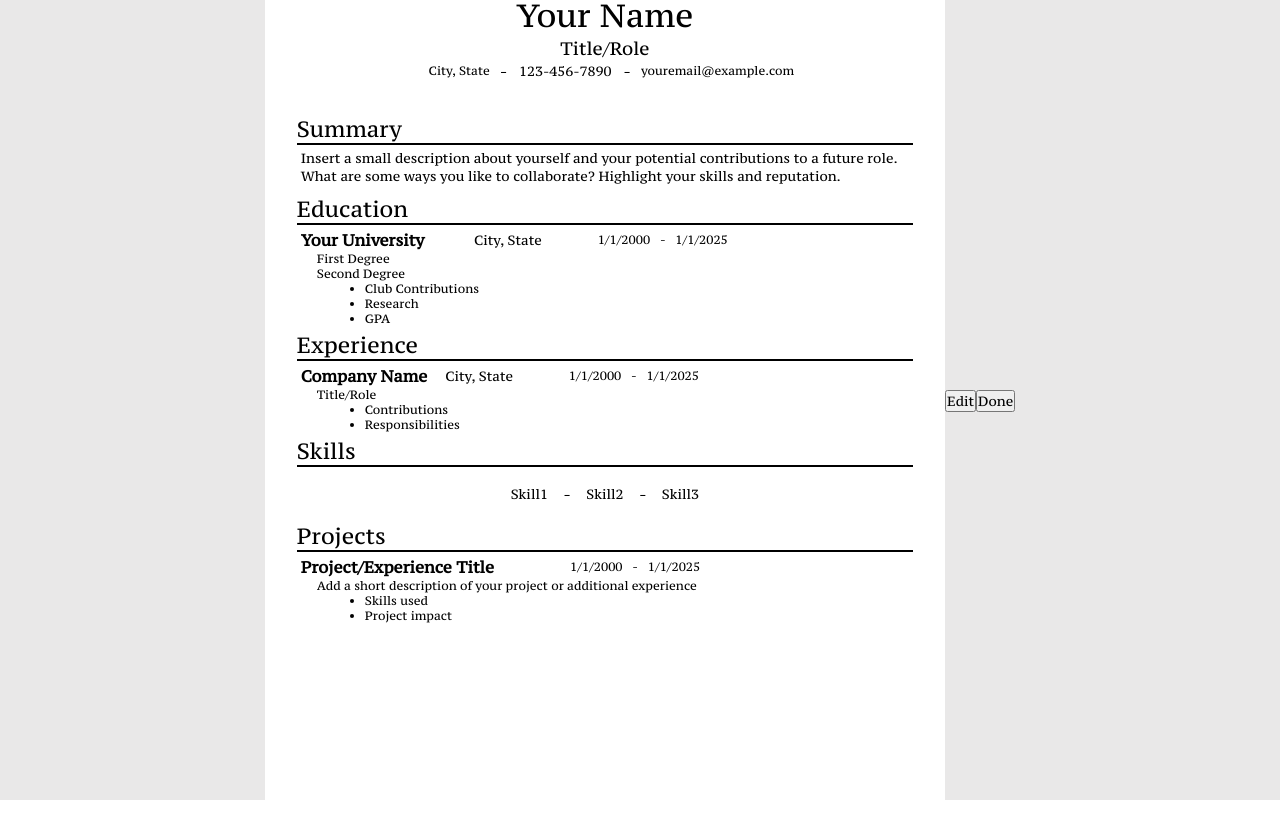
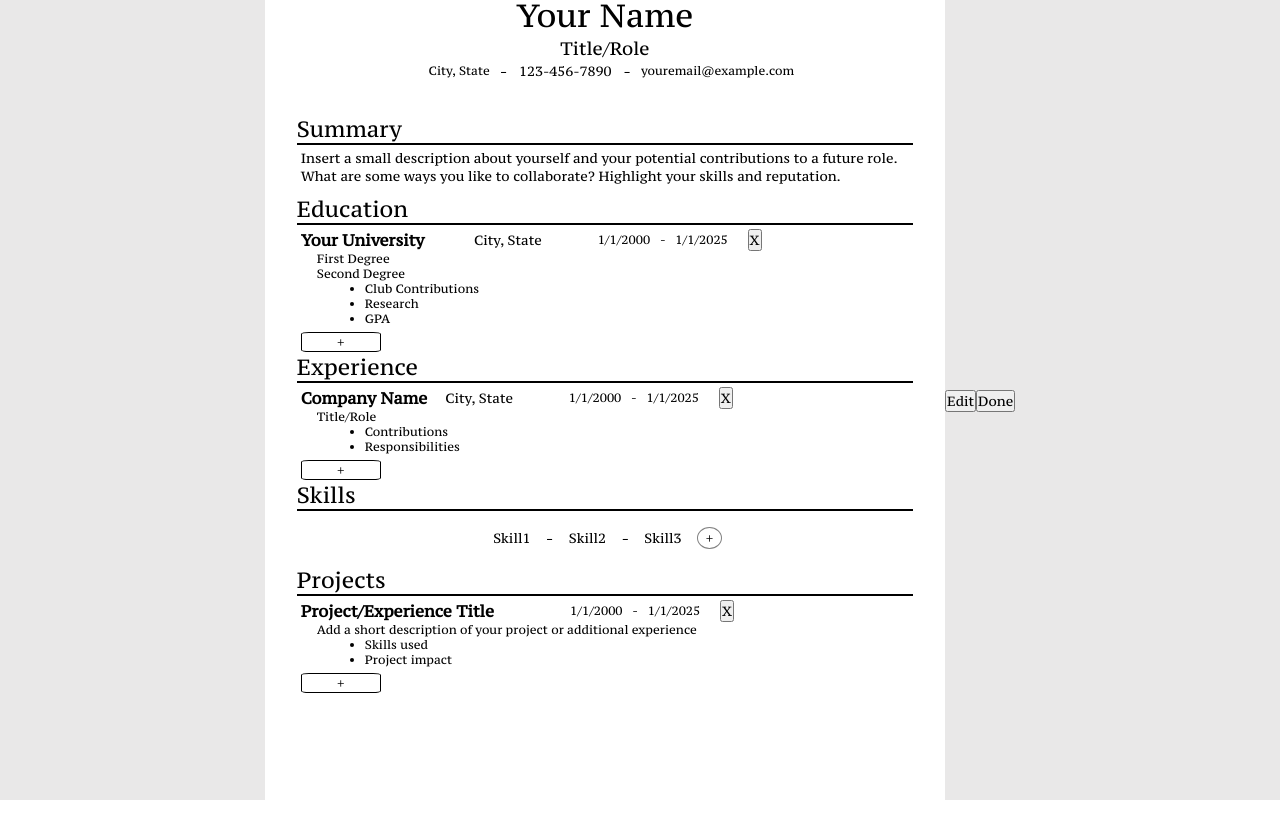
Before and after one commit to mkreynolds919/cv-generator, a React (Vite) app: page / in a window 1280 px wide. Built offline with nearby package versions, Linux system fonts and the light colour scheme.

Commit message:
feat: add section addition and subtraction with buttons

```diff
--- a/src/components/Education.jsx
+++ b/src/components/Education.jsx
@@ -2,12 +2,43 @@
 import SectionInfo from "./SectionInfo.jsx";
 
 export default function Education({ data, setData, isEditing }) {
+
+    function addEducation() {
+        setData((prevData) => ({
+            ...prevData,
+            education: [
+                ...prevData.education,
+                {
+                    name: "Your University",
+                    location: "City, State",
+                    startDate: "1/1/2000",
+                    endDate: "1/1/2025",
+                    subtitles: ["First Degree", "Second Degree"],
+                    bullets: ["Club Contributions", "Research", "GPA"],
+                    id: crypto.randomUUID(),
+                }
+            ]
+        }));
+    }
+
+
+    function deleteEducation(id) {
+        setData((prevData) => ({
+            ...prevData,
+            education: prevData.education.filter((school) => {
+                return school.id !== id;
+            })
+        }));
+    }
+
+
     return (
         <div className="education-container section">
             <h1 className="section-header">Education</h1>
             <hr></hr>
             {data.map(school => {
-                return <SectionInfo
+                return (
+                        <SectionInfo
                         name={school.name}
                         location={school.location}
                         startDate={school.startDate}
@@ -19,8 +50,11 @@ export default function Education({ data, setData, isEditing }) {
                         id={school.id}
                         source="education"
                         isEditing={isEditing}
+                        deleteSection={deleteEducation}
                         />
+                    )
             })}
+            {isEditing && <button className="add-section-button" onClick={() => addEducation()}>+</button>}
         </div>
     );
 }
--- a/src/components/Experience.jsx
+++ b/src/components/Experience.jsx
@@ -2,12 +2,40 @@
 import SectionInfo from "./SectionInfo.jsx";
 
 export default function Experience({ data, setData, isEditing }) {
+
+    function addExperience() {
+        setData((prevData) => ({
+            ...prevData,
+            experience: [
+                ...prevData.experience,
+                {
+                    name: "Company Name",
+                    location: "City, State",
+                    startDate: "1/1/2000",
+                    endDate: "1/1/2025",
+                    subtitles: ["Title/Role"],
+                    bullets: ["Contributions", "Responsibilities"],
+                    id: crypto.randomUUID(),
+                }
+            ]
+        }));
+    }
+
+    function deleteExperience(id) {
+        setData((prevData) => ({
+            ...prevData,
+            experience: prevData.experience.filter((exp) => {
+                return exp.id !== id;
+            })
+        }));
+    }
     return (
             <div className="experience-container section">
                 <h1 className="section-header">Experience</h1>
                 <hr></hr>
                 {data.map(exp => {
-                    return <SectionInfo
+                    return (
+                            <SectionInfo
                             name={exp.name}
                             location={exp.location}
                             startDate={exp.startDate}
@@ -19,8 +47,11 @@ export default function Experience({ data, setData, isEditing }) {
                             id={exp.id}
                             source="experience"
                             isEditing={isEditing}
+                            deleteSection={deleteExperience}
                             />
+                    )
                 })}
+                {isEditing && <button className="add-section-button" onClick={() => addExperience()}>+</button>}
             </div>
     );
 }
--- a/src/components/Projects.jsx
+++ b/src/components/Projects.jsx
@@ -2,12 +2,42 @@
 import SectionInfo from "./SectionInfo.jsx";
 
 export default function Projects({ data, setData, isEditing }) {
+
+    function addProject() {
+        setData((prevData) => ({
+            ...prevData,
+            projects: [
+                ...prevData.projects,
+                {
+                    name: "Project/Experience Title",
+                    startDate: "1/1/2000",
+                    endDate: "1/1/2025",
+                    subtitles: ["Add a short description of your project or additional experience"],
+                    bullets: ["Skills used", "Project impact"],
+                    id: crypto.randomUUID(),
+                }
+            ]
+        }));
+    }
+
+    function deleteProject(id) {
+        setData((prevData) => ({
+            ...prevData,
+            projects: prevData.projects.filter((proj) => {
+                return proj.id !== id;
+            })
+        }));
+    }
+
+
+
     return (
             <div className="projects-container section">
                 <h1 className="section-header">Projects</h1>
                 <hr></hr>
                 {data.map((proj) => {
-                    return <SectionInfo
+                    return (
+                            <SectionInfo
                             name={proj.name}
                             location={null}
                             startDate={proj.startDate}
@@ -19,8 +49,11 @@ export default function Projects({ data, setData, isEditing }) {
                             id={proj.id}
                             source="projects"
                             isEditing={isEditing}
+                            deleteSection={deleteProject}
                             />
+                    )
                 })}
+                {isEditing && <button className="add-section-button" onClick={() => addProject()}>+</button>}
             </div>
     );
 }
--- a/src/components/SectionInfo.jsx
+++ b/src/components/SectionInfo.jsx
@@ -1,7 +1,7 @@
 
 import "../styles/SectionInfo.css";
 
-export default function SectionInfo({ name, location, startDate, endDate, subtitles, bullets, setData, id, source, isEditing }) {
+export default function SectionInfo({ name, location, startDate, endDate, subtitles, bullets, setData, id, source, isEditing, deleteSection }) {
 
     function handleInfo(e, item) {
         const itemData = e.target.value;
@@ -51,6 +51,7 @@ export default function SectionInfo({ name, location, startDate, endDate, subtit
                         <span className="hypen">-</span>
                         <input type="text" className="end-date" value={endDate} onChange={e => handleInfo(e, "endDate")} style={{width: `${Math.max(endDate.length + 2, 1)}ch`}}></input>
                     </div>
+                    {isEditing && <button className="delete-section-button" onClick={() => deleteSection(id)}>X</button>}
                 </div>
                 {subtitles.map((sub, index) => {
                     return <input key={index} type="text" className="subtitle" value={sub} onChange={e => handleSubtitles(e, index)} style={{width: `${Math.max(sub.length + 2, 1)}ch`}}></input>
--- a/src/components/Skills.jsx
+++ b/src/components/Skills.jsx
@@ -11,6 +11,16 @@ export default function Skills({ data, setData, isEditing }) {
             ...prevData,
             skills: prevData.skills.map((b, i) => i === index ? itemData : b),
         }));
+    }
+
+    function addSkill() {
+        setData((prevData) => ({
+            ...prevData,
+            skills: [
+                ...prevData.skills,
+                "New Skill",
+            ]
+        }))
     }
 
 
@@ -28,6 +38,7 @@ export default function Skills({ data, setData, isEditing }) {
                             </React.Fragment>
                         );
                     })}
+                    <button className="add-skill-button" onClick={() => addSkill()}>+</button>
                 </div>
 
             </div>
--- a/src/styles/App.css
+++ b/src/styles/App.css
@@ -19,3 +19,11 @@ input {
 input:focus {
     outline: none;
 }
+
+.add-section-button {
+    width: 80px;
+    border-radius: 10%;
+    border: 1px solid black;
+    background-color: transparent;
+    margin-left: 4px;
+}
--- a/src/styles/Skills.css
+++ b/src/styles/Skills.css
@@ -14,3 +14,15 @@
 div.skill, div.hypen {
     font-size: 12px;
 }
+
+.add-skill-button {
+    border: 1px solid gray;
+    background-color: transparent;
+    border-radius: 100%;
+    width: 25px;
+}
+
+.add-skill-button:hover {
+    background-color: rgb(208, 208, 208);
+    border: 1px solid black;
+}
```
